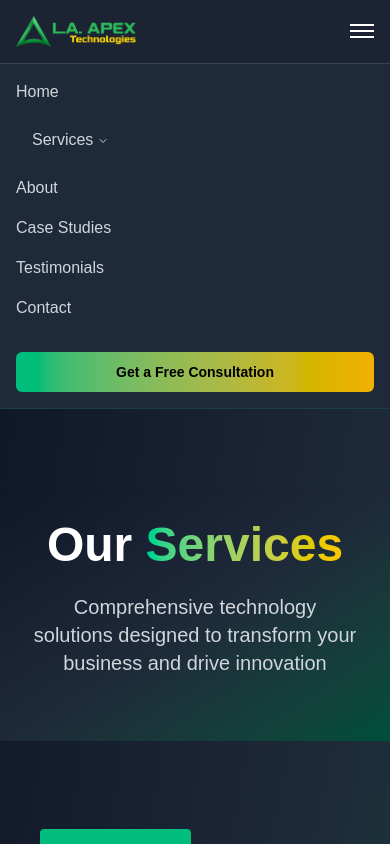
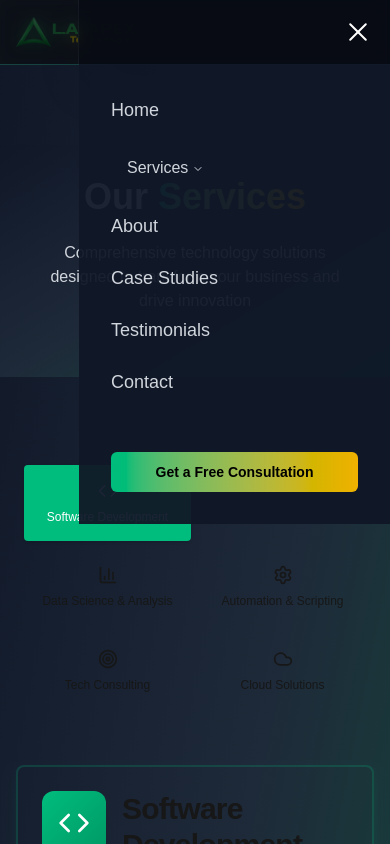
Before and after one commit to lukmani666/la-apex-technologies, a Next.js app: page /services in a window 390 px wide. Both pictures are taken after a click on the button "Toggle menu". Shown: the top 844 px of the page. Built offline with nearby package versions, Linux system fonts and the light colour scheme.

Commit message:
initial-commit

```diff
--- a/package.json
+++ b/package.json
@@ -21,6 +21,7 @@
     "class-variance-authority": "^0.7.1",
     "clsx": "^2.1.1",
     "embla-carousel-react": "^8.6.0",
+    "framer-motion": "^12.23.24",
     "lucide-react": "^0.544.0",
     "next": "15.3.4",
     "next-themes": "^0.4.6",
--- a/src/app/components/layouts/Header.tsx
+++ b/src/app/components/layouts/Header.tsx
@@ -1,6 +1,7 @@
 "use client"
 
 import React, { useState } from 'react';
+import { motion, AnimatePresence } from "framer-motion";
 import { Button } from '@/app/components/ui/button';
 import {
   NavigationMenu,
@@ -25,6 +26,7 @@
             alt='L.A. Apex Logo'
             width={120}
             height={120}
+            priority
           />
         </Link>
 
@@ -38,10 +40,13 @@
                 </NavigationMenuTrigger>
                 <NavigationMenuContent className="bg-gray-800 border border-gray-700">
                   <div className="p-4 w-64">
-                    <Link href="/#services" className="block px-3 py-2 text-gray-300 hover:text-emerald-400 hover:bg-gray-700 rounded">Software Development</Link>
-                    <Link href="/#services" className="block px-3 py-2 text-gray-300 hover:text-emerald-400 hover:bg-gray-700 rounded">Data Science</Link>
-                    <Link href="/#services" className="block px-3 py-2 text-gray-300 hover:text-emerald-400 hover:bg-gray-700 rounded">Automation</Link>
-                    <Link href="/#services" className="block px-3 py-2 text-gray-300 hover:text-emerald-400 hover:bg-gray-700 rounded">Tech Consulting</Link>
+                    {["Software Development", "Data Science", "Automation", "Tech Consulting"].map((service) => (
+
+                      <Link key={service} href="/#services" className="block px-3 py-2 text-gray-300 hover:text-emerald-400 hover:bg-gray-700 rounded">
+                        {service}
+                      </Link>
+                    ))}
+
                   </div>
                 </NavigationMenuContent>
               </NavigationMenuItem>
@@ -58,21 +63,61 @@
         </Button>
 
         <button
-          className="lg:hidden text-white"
+          className="lg:hidden text-white relative w-8 h-8 flex flex-col justify-center items-center z-50"
           onClick={() => setIsMenuOpen(!isMenuOpen)}
+          aria-label="Toggle menu"
         >
-          <div className="space-y-1">
-            <div className="w-6 h-0.5 bg-white"></div>
-            <div className="w-6 h-0.5 bg-white"></div>
-            <div className="w-6 h-0.5 bg-white"></div>
-          </div>
+          <motion.span
+            animate={isMenuOpen ? { rotate: 45, y: 6 } : { rotate: 0, y: 0 }}
+            transition={{ duration: 0.3 }}
+            className="block w-6 h-0.5 bg-white rounded origin-center"
+          ></motion.span>
+          <motion.span
+            animate={isMenuOpen ? { opacity: 0 } : { opacity: 1 }}
+            transition={{ duration: 0.2 }}
+            className="block w-6 h-0.5 bg-white rounded my-1"
+          ></motion.span>
+          <motion.span
+            animate={isMenuOpen ? { rotate: -45, y: -6 } : { rotate: 0, y: 0 }}
+            transition={{ duration: 0.3 }}
+            className="block w-6 h-0.5 bg-white rounded origin-center"
+          ></motion.span>
         </button>
       </div>
 
+      {/* Animated Mobile Menu */}
+      <AnimatePresence>
         {isMenuOpen && (
-        <div className="lg:hidden bg-gray-800 border-t border-gray-700">
-          <nav className="flex flex-col space-y-4 p-4">
-            <a href="#home" className="text-gray-300 hover:text-emerald-400">Home</a>
+          <>
+            {/* Background Overlay */}
+            <motion.div
+              key="overlay"
+              initial={{ opacity: 0 }}
+              animate={{ opacity: 0.5 }}
+              exit={{ opacity: 0 }}
+              transition={{ duration: 0.3 }}
+              className="fixed inset-0 bg-black z-40 backdrop-blur-sm"
+              onClick={() => setIsMenuOpen(false)} // close when overlay clicked
+            />
+
+            {/* Slide-in Menu */}
+            <motion.div
+              key="mobileMenu"
+              initial={{ x: "100%" }}
+              animate={{ x: 0 }}
+              exit={{ x: "100%" }}
+              transition={{ type: "spring", stiffness: 90, damping: 15 }}
+              className="fixed top-0 right-0 w-4/5 h-full bg-gray-900/95 border-l border-gray-700 shadow-2xl"
+            >
+              <nav className="flex flex-col space-y-6 p-8 pt-24 bg-gray-900/95">
+                <Link
+                  href="/"
+                  onClick={() => setIsMenuOpen(false)}
+                  className="text-gray-300 text-lg hover:text-emerald-400 transition"
+                >
+                  Home
+                </Link>
+
                 <NavigationMenu>
                   <NavigationMenuList>
                     <NavigationMenuItem>
@@ -81,25 +126,43 @@
                       </NavigationMenuTrigger>
                       <NavigationMenuContent className="bg-gray-800 border border-gray-700">
                         <div className="p-4 w-64">
-                      <Link href="/#services" className="block px-3 py-2 text-gray-300 hover:text-emerald-400 hover:bg-gray-700 rounded">Software Development</Link>
-                      <Link href="/#services" className="block px-3 py-2 text-gray-300 hover:text-emerald-400 hover:bg-gray-700 rounded">Data Science</Link>
-                      <Link href="/#services" className="block px-3 py-2 text-gray-300 hover:text-emerald-400 hover:bg-gray-700 rounded">Automation</Link>
-                      <Link href="/#services" className="block px-3 py-2 text-gray-300 hover:text-emerald-400 hover:bg-gray-700 rounded">Tech Consulting</Link>
+                          {["Software Development", "Data Science", "Automation", "Tech Consulting"].map((service, i) => (
+                            <Link
+                              key={i}
+                              href="/#services"
+                              onClick={() => setIsMenuOpen(false)}
+                              className="block px-3 py-2 text-gray-300 hover:text-emerald-400 hover:bg-gray-700 rounded"
+                            >
+                              {service}
+                            </Link>
+                          ))}
                         </div>
                       </NavigationMenuContent>
                     </NavigationMenuItem>
                   </NavigationMenuList>
                 </NavigationMenu>
-            <a href="#about" className="text-gray-300 hover:text-emerald-400">About</a>
-            <a href="#case-studies" className="text-gray-300 hover:text-emerald-400">Case Studies</a>
-            <a href="#testimonials" className="text-gray-300 hover:text-emerald-400">Testimonials</a>
-            <a href="#contact" className="text-gray-300 hover:text-emerald-400">Contact</a>
-            <Button className="bg-gradient-to-r from-emerald-500 to-yellow-500 text-black font-bold w-full mt-4">
+
+                <Link href="/#about" className="text-gray-300 text-lg hover:text-emerald-400 transition">
+                  About
+                </Link>
+                <Link href="/#case-studies" className="text-gray-300 text-lg hover:text-emerald-400 transition">
+                  Case Studies
+                </Link>
+                <Link href="/#testimonials" className="text-gray-300 text-lg hover:text-emerald-400 transition">
+                  Testimonials
+                </Link>
+                <Link href="/#contact" className="text-gray-300 text-lg hover:text-emerald-400 transition">
+                  Contact
+                </Link>
+
+                <Button className="bg-gradient-to-r from-emerald-500 to-yellow-500 text-black font-bold w-full mt-8 hover:from-emerald-600 hover:to-yellow-600">
                   Get a Free Consultation
                 </Button>
               </nav>
-        </div>
+            </motion.div>
+          </>
         )}
+      </AnimatePresence>
     </header>
   );
 };
--- a/src/app/components/layouts/contact.tsx
+++ b/src/app/components/layouts/contact.tsx
@@ -40,10 +40,10 @@
     <section id="contact" className="py-20 bg-gray-900">
       <div className="container mx-auto px-4">
         <div className="text-center mb-16">
-          <h2 className="text-4xl font-bold text-white mb-4">
+          <h2 className="text-2xl md:text-4xl font-bold text-white mb-4">
             Get In <span className="text-emerald-400">Touch</span>
           </h2>
-          <p className="text-xl text-gray-300 max-w-3xl mx-auto">
+          <p className="text-base text-gray-300 max-w-3xl mx-auto">
             Ready to start your next project? Let&apos;s discuss how we can help bring your vision to life.
           </p>
         </div>
--- a/src/app/request-demo/page.tsx
+++ b/src/app/request-demo/page.tsx
@@ -78,7 +78,7 @@
               <h1 className="text-4xl md:text-5xl font-bold text-white mb-4">
                 Request a <span className="bg-gradient-to-r from-emerald-400 to-yellow-400 bg-clip-text text-transparent">Demo</span>
               </h1>
-              <p className="text-base md:text-lg text-gray-300 max-w-2xl mx-auto">
+              <p className="text-base text-gray-300 max-w-2xl mx-auto">
                 See how our innovative solutions can transform your business. Fill out the form below and we&apos;ll schedule a personalized demo.
               </p>
             </div>
--- a/src/app/services/page.tsx
+++ b/src/app/services/page.tsx
@@ -106,10 +106,10 @@
         <section className="py-8 px-4 sm:px-6 lg:px-8 bg-gradient-to-br from-gray-900 via-gray-800 to-emerald-900">
           <div className="container mx-auto px-4">
             <div className="text-center max-w-4xl mx-auto">
-              <h1 className="text-5xl md:text-6xl font-bold text-white mb-6">
+              <h1 className="text-4xl md:text-6xl font-bold text-white mb-6">
                 Our <span className="bg-gradient-to-r from-emerald-400 to-yellow-400 bg-clip-text text-transparent">Services</span>
               </h1>
-              <p className="text-xl text-gray-300 mb-8">
+              <p className="text-base text-gray-300 mb-8">
                 Comprehensive technology solutions designed to transform your business and drive innovation
               </p>
             </div>
@@ -117,7 +117,7 @@
         </section>
 
         {/* Services Tabs */}
-        <section className="py-20 px-4 sm:px-6 lg:px-8">
+        <section className="py-20 sm:px-6 lg:px-8">
           <div className="container mx-auto px-4">
             <Tabs defaultValue={services[0].id} className="w-full">
               <TabsList className="grid w-full grid-cols-2 md:grid-cols-3 lg:grid-cols-6 mb-12 h-auto gap-2 bg-muted/50 p-2">
@@ -170,7 +170,7 @@
 
                           <div className="flex flex-wrap justify-center gap-4">
                             <Link href="/request-demo">
-                              <Button size="lg" className="bg-gradient-to-r from-emerald-500 to-yellow-500 text-black hover:from-emerald-600 hover:to-yellow-600">
+                              <Button size="lg" className="cursor-pointer bg-gradient-to-r from-emerald-500 to-yellow-500 text-black hover:from-emerald-600 hover:to-yellow-600">
                                 Get Started
                                 <ArrowRight className="w-4 h-4 ml-2" />
                               </Button>
@@ -194,10 +194,10 @@
         {/* CTA Section */}
         <section className="py-20 bg-gradient-to-br from-emerald-900 to-gray-900">
           <div className="container mx-auto px-4 text-center">
-            <h2 className="text-4xl font-bold text-white mb-6">
+            <h2 className="text-2xl md:text-4xl font-bold text-white mb-6">
               Ready to Transform Your Business?
             </h2>
-            <p className="text-xl text-gray-300 mb-8 max-w-2xl mx-auto">
+            <p className="text-base text-gray-300 mb-8 max-w-2xl mx-auto">
               Let&apos;s discuss how our services can help you achieve your goals
             </p>
             <Link href="/request-demo">
```
Also changed, not shown: 1 other file (tests, documents, lock files or other folders). Lines whose indentation alone changed are shown as unchanged.
